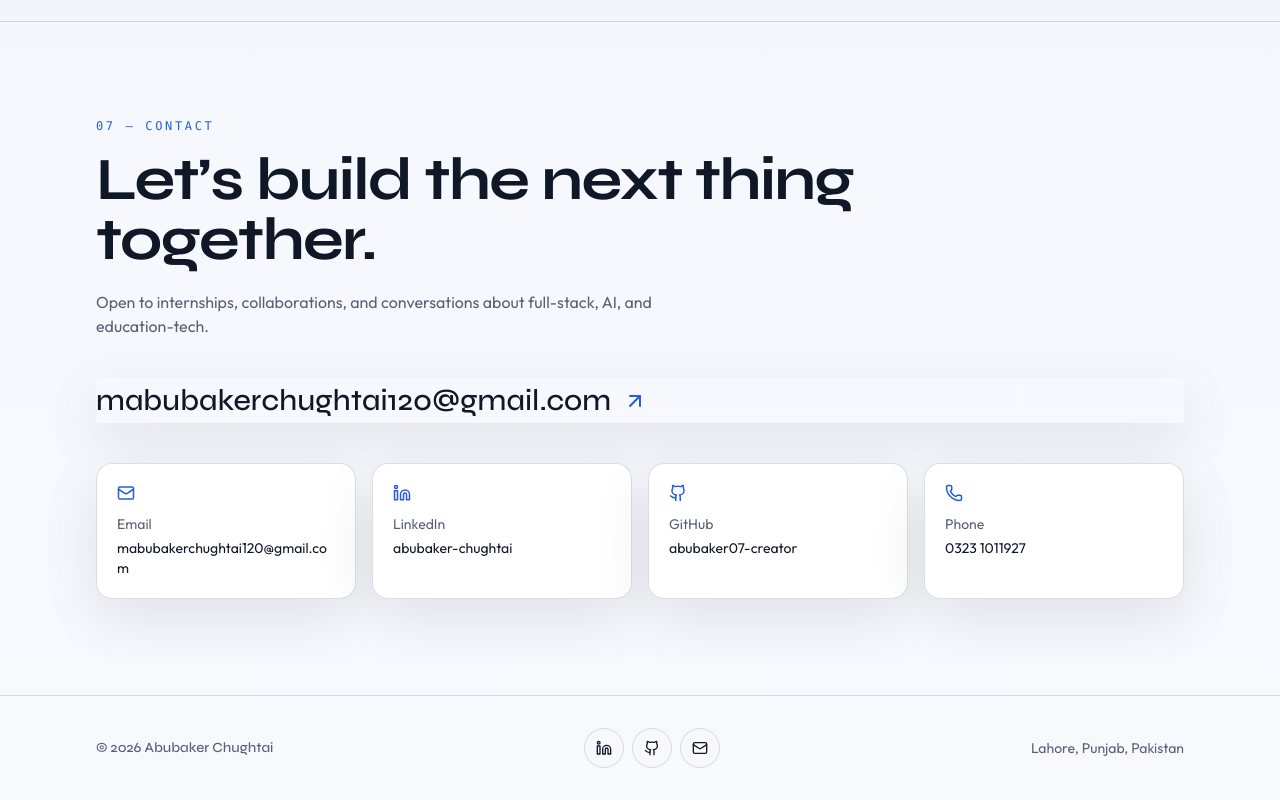
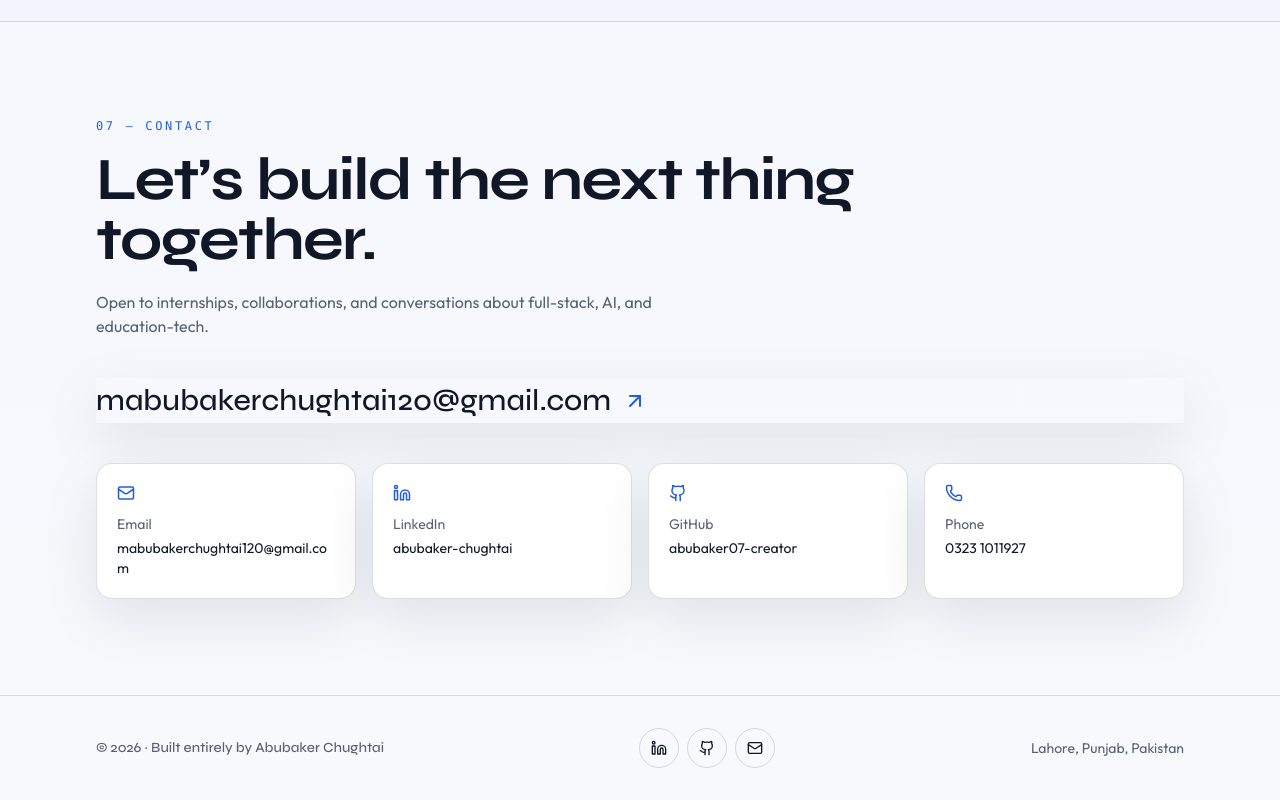
Before and after one commit to abubaker-chughtai/abubaker-portfolio, a React (Vite) app: page / in a window 1280 px wide. Shown: the part 6977-7777 px from the top of the page. Built offline with nearby package versions, Linux system fonts and the light colour scheme.

Commit message:
Add portfolio ownership credit

```diff
--- a/src/components/Footer.jsx
+++ b/src/components/Footer.jsx
@@ -6,7 +6,7 @@ export default function Footer() {
     <footer className="border-t border-line">
       <div className="mx-auto flex max-w-6xl flex-col gap-4 px-5 py-8 sm:flex-row sm:items-center sm:justify-between sm:px-8">
         <p className="font-display text-sm text-mute">
-          © {new Date().getFullYear()} {profile.name}
+          © {new Date().getFullYear()} · Built entirely by {profile.name}
         </p>
         <SocialLinks />
         <p className="text-sm text-mute">{profile.location}</p>
```
